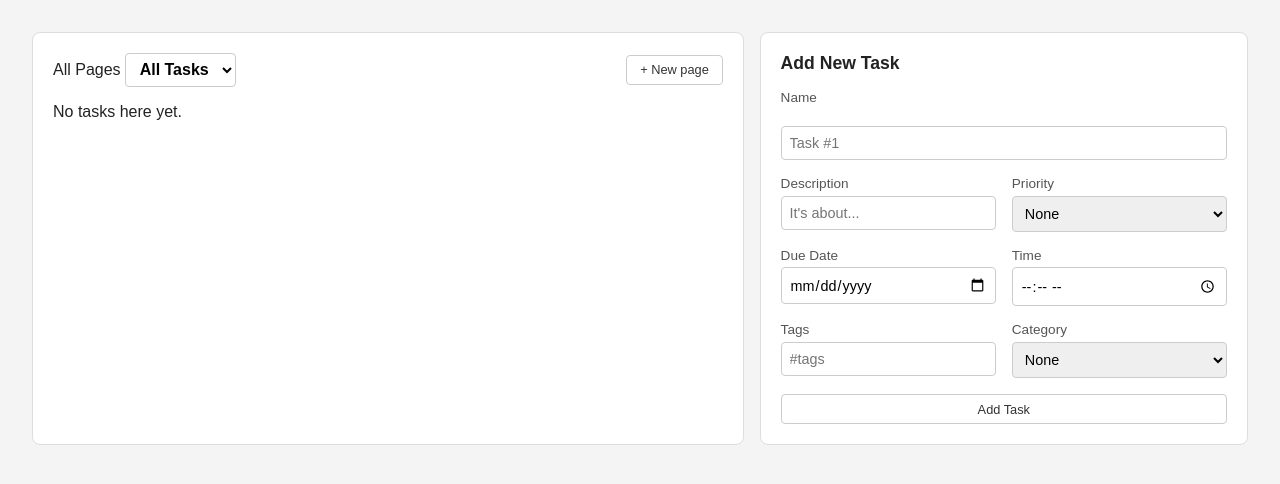
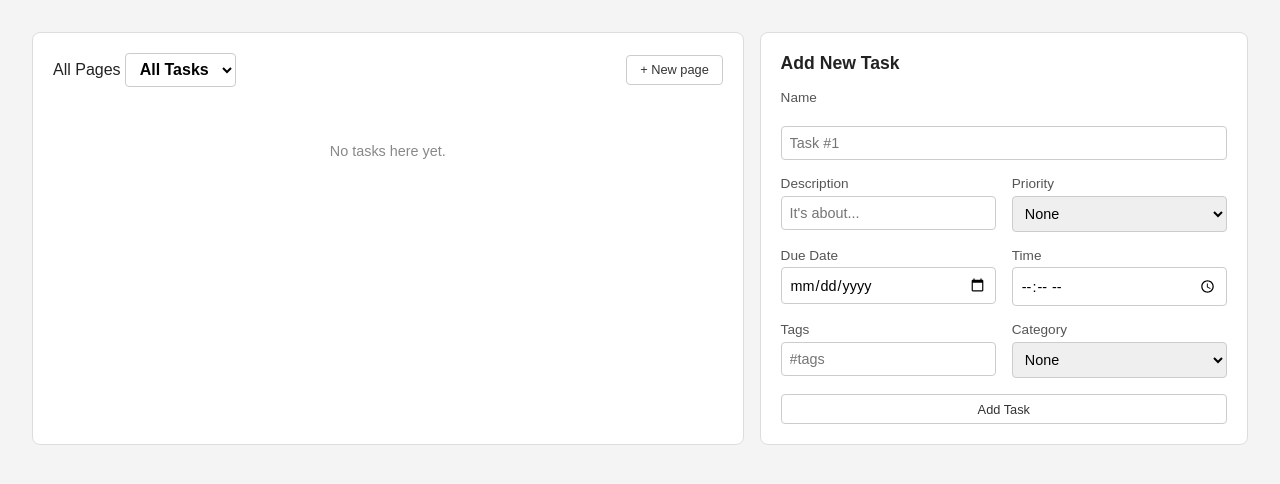
Before and after one commit to strg-ze/cmsc128-Lab1_CRUD_tipon, a Flask app: page /tasks in a window 1280 px wide. Shown: the part 162-646 px from the top of the page. Run offline with Flask 3, Linux system fonts and the light colour scheme; the visitor is signed in with stand-in values (Sample User, id 1); data that the repository does not hold is empty.

Commit message:
ux: add styling for empty state

```diff
--- a/static/css/style.css
+++ b/static/css/style.css
@@ -602,3 +602,10 @@ body{
     padding: 0.5rem 0;
     border-bottom: 1px solid #eee;
 }
+
+.empty-state {
+    padding: 2.5rem 1rem;
+    text-align: center;
+    font-size: 0.9rem;
+    color: #888;
+}
```
